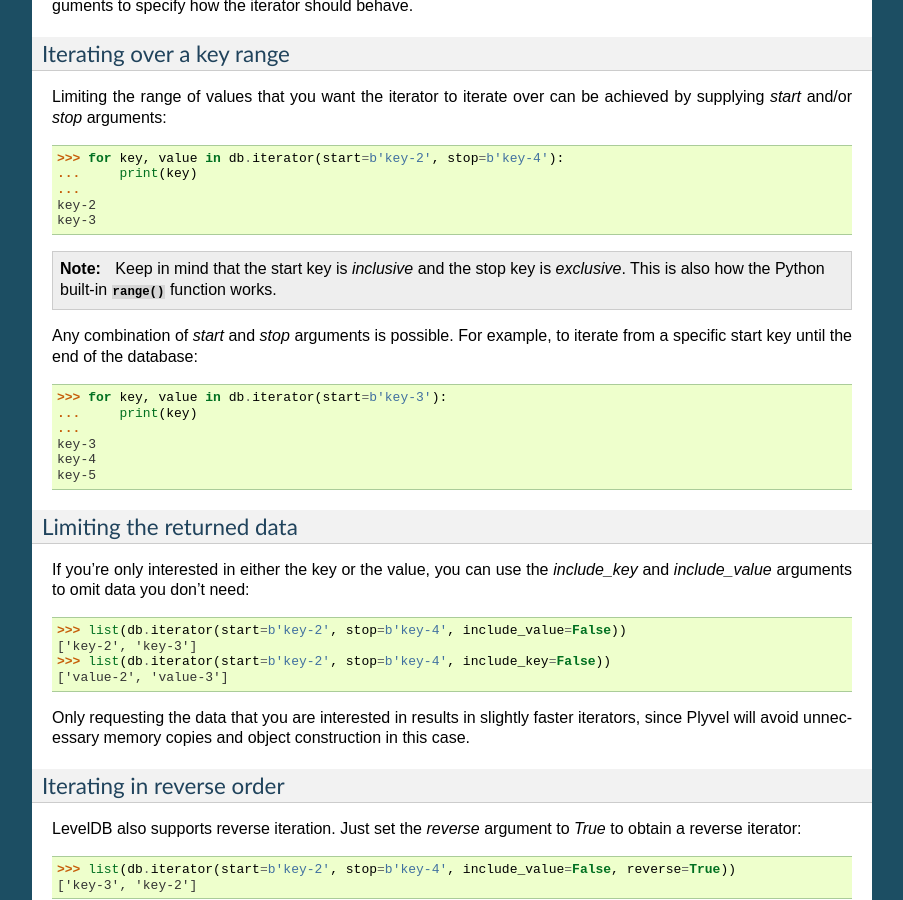
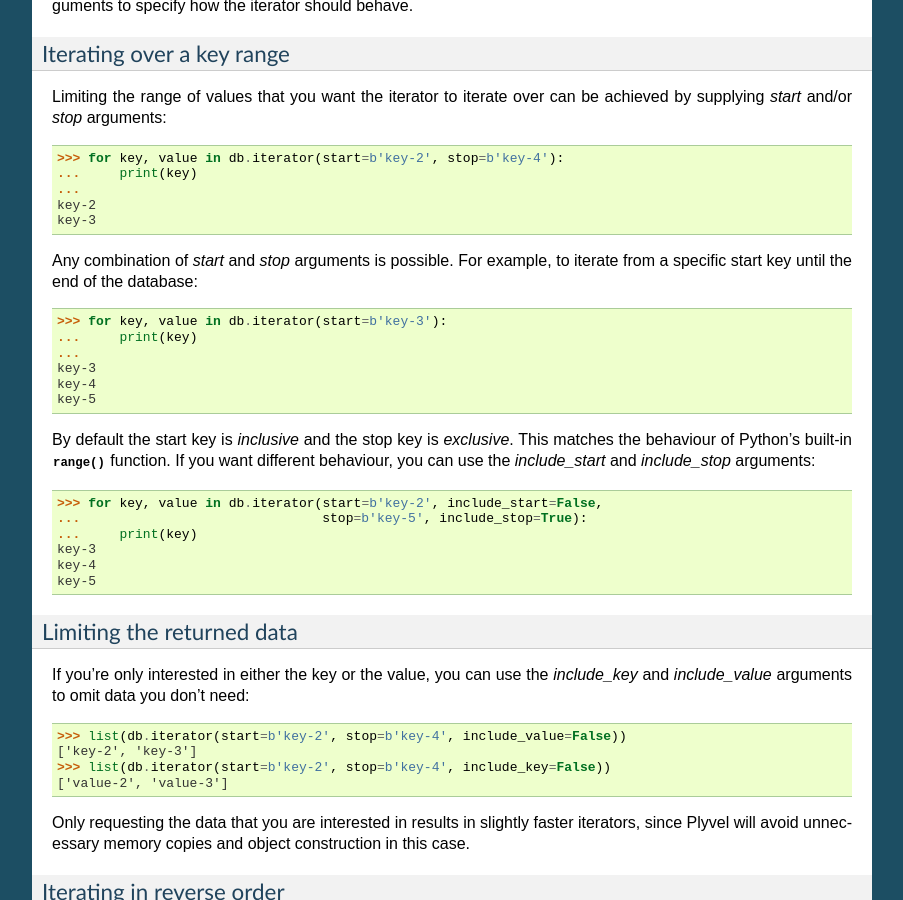
Before and after one commit to wbolster/plyvel, a Sphinx documentation site: the page built from doc/user.rst, in a window 1280 px wide and 900 px high, scrolled down 3597 px. Shown: the whole window, without its empty margins (198-1101 px from the left). Built offline with Sphinx 7.4.7, drawn with Linux system fonts in a browser that asks for light colours.

Commit message:
Implement inclusive and exclusive iterator ranges
The DB.iterator() method now takes 'include_start' and 'include_stop'
arguments that specify whether the start key and stop key should be
included in the iterated range. Also added tests and documentation.

```diff
--- a/TODO.rst
+++ b/TODO.rst
@@ -1,5 +1,2 @@
-
 TODO
 ====
-
-* Implement include_start and include_stop args for iterators
--- a/doc/api.rst
+++ b/doc/api.rst
@@ -106,7 +106,7 @@ Database
       :rtype: :py:class:`WriteBatch`
 
 
-   .. py:method:: iterator(reverse=False, start=None, stop=None, include_key=True, include_value=True, verify_checksums=None, fill_cache=None)
+   .. py:method:: iterator(reverse=False, start=None, stop=None, include_start=True, include_stop=False, include_key=True, include_value=True, verify_checksums=None, fill_cache=None)
 
       Create a new :py:class:`Iterator` instance for this database.
 
@@ -117,6 +117,8 @@ Database
                           (optional)
       :param bytes stop: the stop key (exclusive) of the iterator range
                          (optional)
+      :param bool include_start: whether to include the start key in the range
+      :param bool include_stop: whether to include the stop key in the range
       :param bool include_key: whether to include keys in the returned data
       :param bool include_value: whether to include values in the returned data
       :param bool verify_checksums: whether to verify checksums
@@ -274,7 +276,7 @@ Snapshot
       Same as :py:meth:`DB.get`, but operates on the snapshot instead.
 
 
-   .. py:method:: iterator(reverse=False, start=None, stop=None, include_key=True, include_value=True, verify_checksums=None, fill_cache=None)
+   .. py:method:: iterator(reverse=False, start=None, stop=None, include_start=True, include_stop=False, include_key=True, include_value=True, verify_checksums=None, fill_cache=None)
 
       Create a new :py:class:`Iterator` instance for this snapshot.
 
--- a/doc/user.rst
+++ b/doc/user.rst
@@ -230,18 +230,24 @@ achieved by supplying `start` and/or `stop` arguments::
     key-2
     key-3
 
-.. note::
-
-   Keep in mind that the start key is *inclusive* and the stop key is
-   *exclusive*. This is also how the Python built-in :py:func:`range` function
-   works.
-
 Any combination of `start` and `stop` arguments is possible. For example, to
 iterate from a specific start key until the end of the database::
 
     >>> for key, value in db.iterator(start=b'key-3'):
     ...     print(key)
     ...
+    key-3
+    key-4
+    key-5
+
+By default the start key is *inclusive* and the stop key is *exclusive*. This
+matches the behaviour of Python's built-in :py:func:`range` function. If you
+want different behaviour, you can use the `include_start` and `include_stop`
+arguments::
+
+    >>> for key, value in db.iterator(start=b'key-2', include_start=False,
+    ...                               stop=b'key-5', include_stop=True):
+    ...     print(key)
     key-3
     key-4
     key-5
```
Also changed, not shown: 2 other files.
